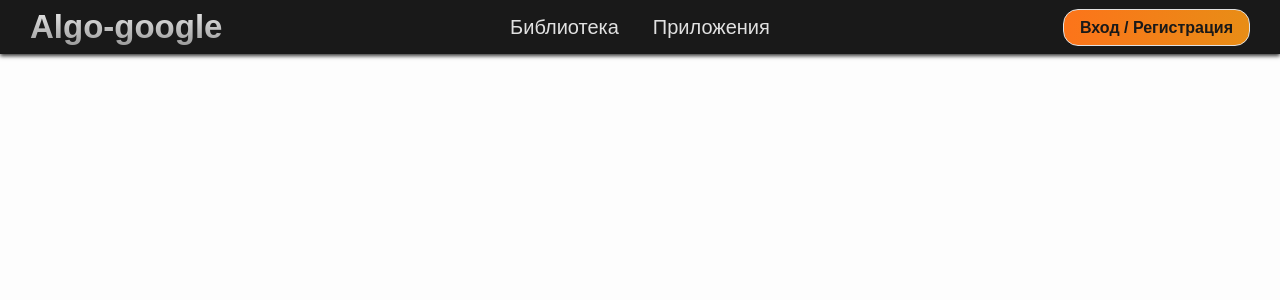
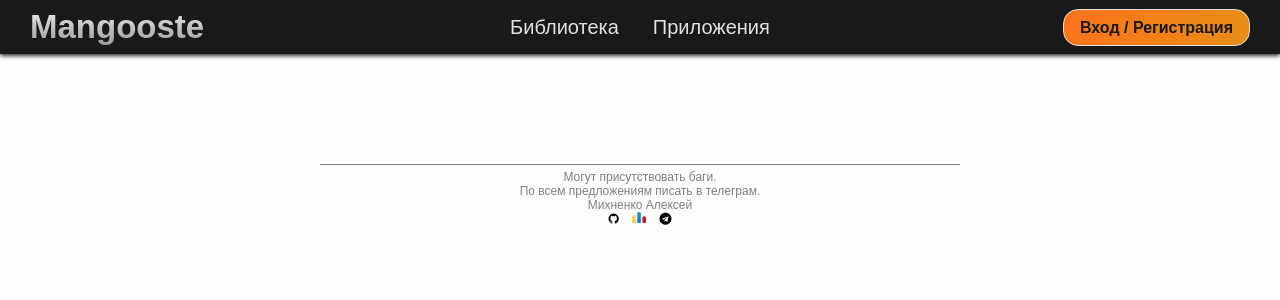
Before and after one commit to MangoosteMA/CP-library-site, a Flask app: page / in a window 1280 px wide. Shown: the top 300 px of the page. Run offline with Flask 3, Linux system fonts and the light colour scheme; data that the repository does not hold is empty.

Commit message:
Added fotter for all pages

```diff
--- a/static/styles/home_page/home_page_body.css
+++ b/static/styles/home_page/home_page_body.css
@@ -8,7 +8,6 @@
 .body-div {
     background-color: transparent;
     width: 100%;
-    position: absolute;
     display: flex;
     flex-flow: column;
     padding-bottom: 20px;
--- /dev/null
+++ b/static/styles/home_page/home_page_footer.css
@@ -0,0 +1,19 @@
+@import "../base_styles.css";
+
+.home-page-footer-div {
+    margin-top: 70px;
+    margin-bottom: 20px;
+    margin-left: 50%;
+    transform: translateX(-50%);
+    border-top: 1px solid grey;
+    padding-top: 5px;
+    text-align: center;
+    font-family: var(--base-font-family);
+    font-size: 12px;
+    color: grey;
+}
+
+.home-page-footer-div > a {
+    color: black;
+    text-decoration: inherit;
+}
--- a/templates/graph_editor/graph_editor.html
+++ b/templates/graph_editor/graph_editor.html
@@ -6,5 +6,6 @@
 </head>
 <body>
     {% include "graph_editor/graph_editor_body.html" %}
+    {% include "home_page/home_page_footer.html" %}
 </body>
 </html>
--- a/templates/home_page/home_page.html
+++ b/templates/home_page/home_page.html
@@ -7,5 +7,6 @@
 <body>
     {% include "home_page/home_page_navigation.html" %}
     {% include "home_page/home_page_body.html" %}
+    {% include "home_page/home_page_footer.html" %}
 </body>
 </html>
--- /dev/null
+++ b/templates/home_page/home_page_footer.html
@@ -0,0 +1,15 @@
+<link rel="stylesheet" href="{{ url_for('static', filename='styles/home_page/home_page_footer.css') }}" type="text/css">
+<link rel="stylesheet" href="https://cdnjs.cloudflare.com/ajax/libs/font-awesome/4.7.0/css/font-awesome.min.css">
+
+<div style="position: relative; left: 0%; width: 100%" id="main-footer">
+    <div class="home-page-footer-div">
+        Могут присутствовать баги.<br>
+        По всем предложениям писать в телеграм.<br>
+        Михненко Алексей<br>
+        <a href="https://github.com/MangoosteMA/Graph-Editor"><i class="fa fa-github"></i></a>
+        &nbsp;&nbsp;
+        <a href="https://codeforces.com/profile/Mangooste"><img src="/images/codeforces_logo.png" style="height: 11px;"></a>
+        &nbsp;&nbsp;
+        <a href="https://t.me/mangooste"><i class="fa fa-telegram"></i></a>
+    </div>
+</div>
--- a/templates/home_page/home_page_navigation.html
+++ b/templates/home_page/home_page_navigation.html
@@ -2,7 +2,7 @@
 
 <nav class="main-nav" id="main-nav">
     <div class="title-div">
-        <a href="/" class="title-link">Algo-google</a>
+        <a href="/" class="title-link">Mangooste</a>
     </div>
     <div class="options-div">
         <a href="/library" class="option-link">Библиотека</a>
@@ -17,6 +17,6 @@
 
 <script>
     const mainNav = document.getElementById("main-nav");
-    const offsetDiv = document.getElementById("main-nav-offset-imulation");
-    offsetDiv.style.height = mainNav.offsetHeight + "px";
+    const offsetNavDiv = document.getElementById("main-nav-offset-imulation");
+    offsetNavDiv.style.height = mainNav.offsetHeight + "px";
 </script>
--- a/templates/library_page/library_file_info.html
+++ b/templates/library_page/library_file_info.html
@@ -26,6 +26,8 @@
         </div>
     </div>
 
+    {% include "home_page/home_page_footer.html" %}
+
     <script src="{{ url_for('static', filename='scripts/library_page/library_file_info.js') }}" type="text/javascript"></script>
 
     <!-- <script src="https://cdn.jsdelivr.net/gh/highlightjs/cdn-release@11.9.0/build/highlight.min.js"></script> -->
--- a/templates/library_page/library_page.html
+++ b/templates/library_page/library_page.html
@@ -7,5 +7,6 @@
 <body>
     {% include "home_page/home_page_navigation.html" %}
     {% include "library_page/library_body.html" %}
+    {% include "home_page/home_page_footer.html" %}
 </body>
 </html>
--- a/templates/login_page/login_page.html
+++ b/templates/login_page/login_page.html
@@ -7,5 +7,6 @@
 <body>
     {% include "home_page/home_page_navigation.html" %}
     {% include "login_page/login_page_body.html" %}
+    {% include "home_page/home_page_footer.html" %}
 </body>
 </html>
--- a/templates/register_page/register_page.html
+++ b/templates/register_page/register_page.html
@@ -7,5 +7,6 @@
 <body>
     {% include "home_page/home_page_navigation.html" %}
     {% include "register_page/register_page_body.html" %}
+    {% include "home_page/home_page_footer.html" %}
 </body>
 </html>
```
